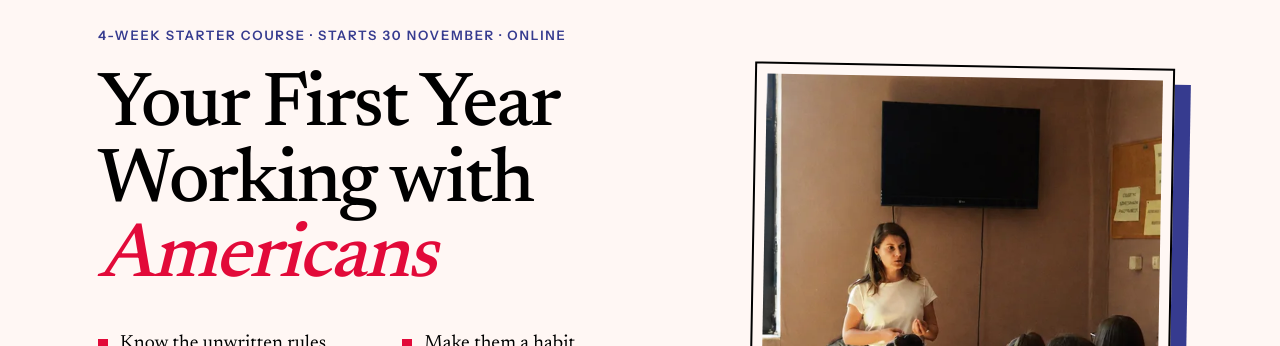
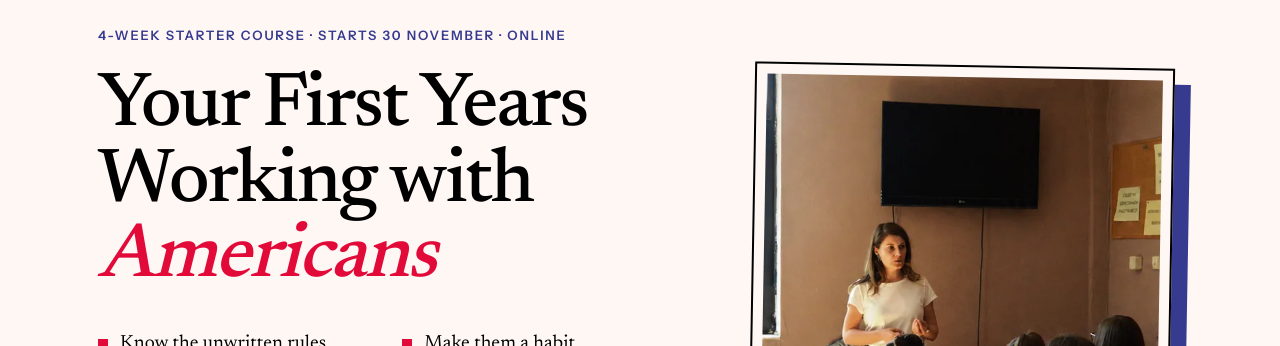
Before and after one commit to biljanatasetovikj-boop/InvisibleRules, a Next.js app: page /working-with-americans in a window 1280 px wide. Shown: the part 133-479 px from the top of the page. Built offline with nearby package versions, Linux system fonts and the light colour scheme; a web font is replaced by a local one.

Commit message:
rename course title to Your First Years Working with Americans
Co-Authored-By: Claude Sonnet 5.5 <noreply@anthropic.com>

```diff
--- a/app/working-with-americans/page.tsx
+++ b/app/working-with-americans/page.tsx
@@ -26,9 +26,9 @@ const ui = Instrument_Sans({
   display: "swap",
 });
 
-const title = "Your First Year Working with Americans – 4-week starter course | Invisible Rules";
+const title = "Your First Years Working with Americans – 4-week starter course | Invisible Rules";
 const description =
-  "Your First Year Working with Americans: a 4-week starter course from 30 November, in a small group, online.";
+  "Your First Years Working with Americans: a 4-week starter course from 30 November, in a small group, online.";
 
 export const metadata: Metadata = {
   title,
@@ -44,7 +44,7 @@ export const metadata: Metadata = {
         url: "/working-with-americans/og.jpg",
         width: 1200,
         height: 630,
-        alt: "Your First Year Working with Americans. A 4-week starter course, starts 30 November, online.",
+        alt: "Your First Years Working with Americans. A 4-week starter course, starts 30 November, online.",
       },
     ],
   },
--- a/components/working-with-americans/Hero.tsx
+++ b/components/working-with-americans/Hero.tsx
@@ -28,7 +28,7 @@ export default function Hero() {
             </p>
 
             <h1 className="mt-6 font-editor font-medium text-wip-ink text-[clamp(46px,6vw,84px)] leading-[0.98] tracking-[-0.03em]">
-              Your First Year Working with{" "}
+              Your First Years Working with{" "}
               <span className="italic text-wip-red">Americans</span>
             </h1>
 
```
Also changed, not shown: public/working-with-americans/og.jpg.
